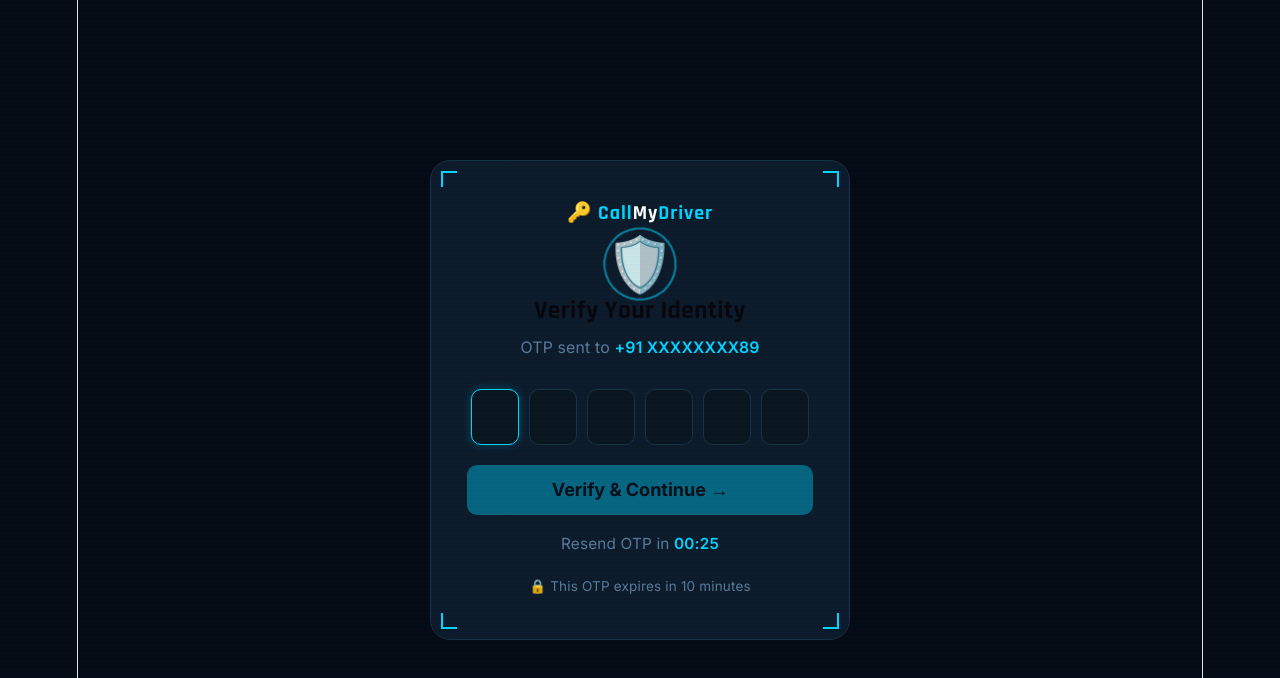
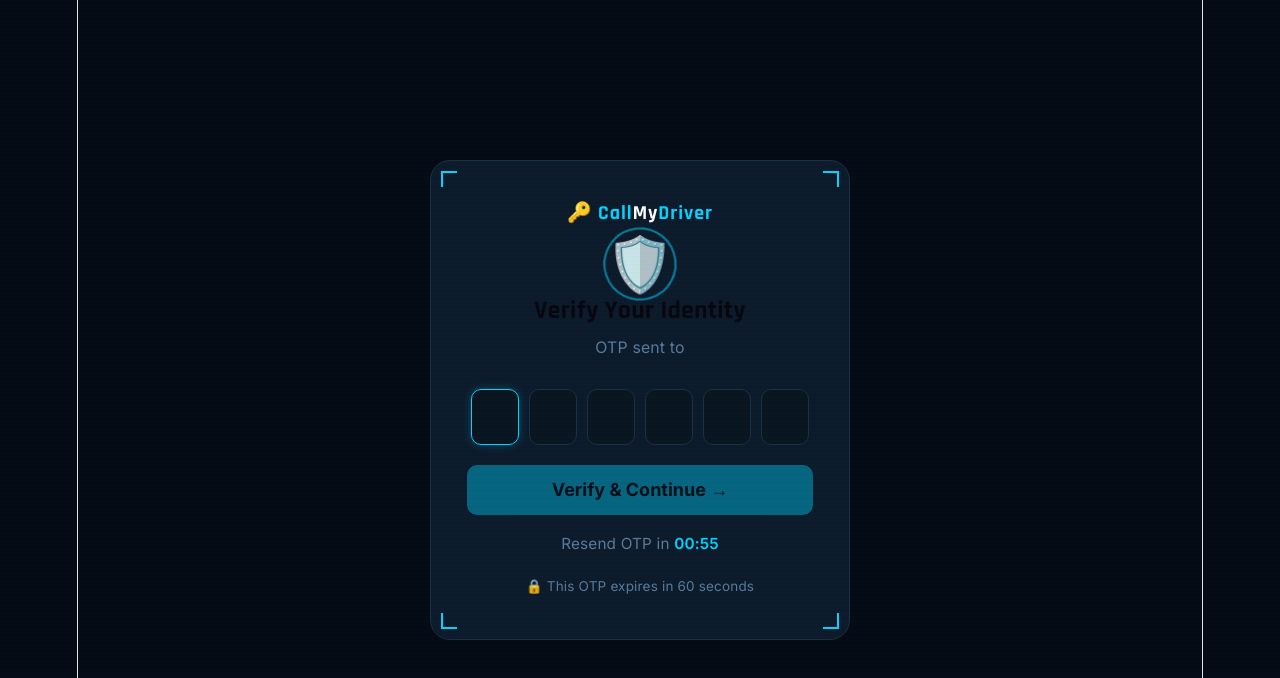
Before and after one commit to keerthireddy-1/CallMyDriver, a React app in the folder frontend/: page /verify-otp in a window 1280 px wide. Shown: the top 678 px of the page. Built offline with nearby package versions, Linux system fonts and the light colour scheme; the HTML template or start-up script is replaced by a standard one.

Commit message:
Fix OtpPage to use email

```diff
--- a/frontend/src/pages/OtpPage.jsx
+++ b/frontend/src/pages/OtpPage.jsx
@@ -2,18 +2,19 @@
 import { useNavigate, useLocation } from 'react-router-dom';
 import '../styles/otp.css';
 
+const API_URL = import.meta.env.VITE_API_URL || 'http://localhost:8000';
+
 export default function OtpPage() {
   const [otp, setOtp] = useState(['', '', '', '', '', '']);
-  const [timer, setTimer] = useState(30);
+  const [timer, setTimer] = useState(60);
   const [verified, setVerified] = useState(false);
   const [error, setError] = useState('');
   const [loading, setLoading] = useState(false);
   const inputs = useRef([]);
   const navigate = useNavigate();
   const location = useLocation();
-  const phone = location.state?.phone || '+91 XXXXXXXX89';
+  const email = location.state?.email || location.state?.phone || '';
 
-  // Countdown timer
   useEffect(() => {
     if (timer === 0) return;
     const t = setTimeout(() => setTimer(s => s - 1), 1000);
@@ -35,79 +36,69 @@
     }
   };
 
-  const handleVerify = () => {
+  const handleVerify = async () => {
     const code = otp.join('');
     if (code.length < 6) return setError('Please enter the complete 6-digit OTP');
     setLoading(true);
-    // TODO: POST /verify-otp with { phone, otp: code }
-    setTimeout(() => {
+    setError('');
+    try {
+      const res = await fetch(`${API_URL}/api/auth/verify-otp?phone=${email}&otp=${code}`, {
+        method: 'POST',
+      });
+      const data = await res.json();
+      if (!res.ok) {
+        setError(data.detail || 'Verification failed.');
+      } else {
+        if (data.token) localStorage.setItem('token', data.token);
+        setVerified(true);
+        setTimeout(() => navigate('/home'), 1500);
+      }
+    } catch (err) {
+      setError('Could not connect to server. Try again.');
+    } finally {
       setLoading(false);
-      setVerified(true);
-      setTimeout(() => navigate('/home'), 1500);
-    }, 1200);
+    }
   };
 
-  const handleResend = () => {
-    setTimer(30);
+  const handleResend = async () => {
+    setTimer(60);
     setOtp(['', '', '', '', '', '']);
     setError('');
     inputs.current[0]?.focus();
-    // TODO: POST /resend-otp
+    try {
+      await fetch(`${API_URL}/api/auth/send-otp?phone=${email}`, { method: 'POST' });
+    } catch (err) {
+      setError('Could not resend OTP.');
+    }
   };
 
   return (
     <div className="otp-container">
       <div className="otp-card">
-        {/* Cyber corner decorations */}
         <div className="corner tl" /><div className="corner tr" />
         <div className="corner bl" /><div className="corner br" />
-
         <div className="otp-logo">🔑 <span>Call<strong>My</strong>Driver</span></div>
-
         {!verified ? (
           <>
             <div className="otp-icon-wrap">
               <div className="otp-shield">🛡️</div>
               <div className="otp-ring" />
             </div>
-
             <h2>Verify Your Identity</h2>
-            <p className="otp-sub">
-              OTP sent to <span className="phone-highlight">{phone}</span>
-            </p>
-
+            <p className="otp-sub">OTP sent to <span className="phone-highlight">{email}</span></p>
             <div className="otp-inputs">
               {otp.map((digit, i) => (
-                <input
-                  key={i}
-                  ref={el => inputs.current[i] = el}
+                <input key={i} ref={el => inputs.current[i] = el}
                   className={`otp-box ${digit ? 'filled' : ''} ${error ? 'shake' : ''}`}
-                  type="text"
-                  inputMode="numeric"
-                  maxLength={1}
-                  value={digit}
+                  type="text" inputMode="numeric" maxLength={1} value={digit}
                   onChange={e => handleChange(e.target.value, i)}
-                  onKeyDown={e => handleKeyDown(e, i)}
-                  autoFocus={i === 0}
-                />
+                  onKeyDown={e => handleKeyDown(e, i)} autoFocus={i === 0} />
               ))}
             </div>
-
             {error && <p className="otp-error">⚠️ {error}</p>}
-
-            <button
-              className="btn-verify"
-              onClick={handleVerify}
-              disabled={loading || otp.join('').length < 6}
-            >
-              {loading ? (
-                <span className="verifying">
-                  <span className="dot-flash" />
-                  Verifying...
-                </span>
-              ) : 'Verify & Continue →'}
+            <button className="btn-verify" onClick={handleVerify} disabled={loading || otp.join('').length < 6}>
+              {loading ? <span className="verifying"><span className="dot-flash" />Verifying...</span> : 'Verify & Continue →'}
             </button>
-
             <div className="resend-row">
               {timer > 0 ? (
                 <p className="resend-timer">Resend OTP in <span>00:{String(timer).padStart(2, '0')}</span></p>
@@ -115,8 +106,7 @@
                 <button className="resend-btn" onClick={handleResend}>↺ Resend OTP</button>
               )}
             </div>
-
-            <p className="otp-note">🔒 This OTP expires in 10 minutes</p>
+            <p className="otp-note">🔒 This OTP expires in 60 seconds</p>
           </>
         ) : (
           <div className="verified-state">
```
